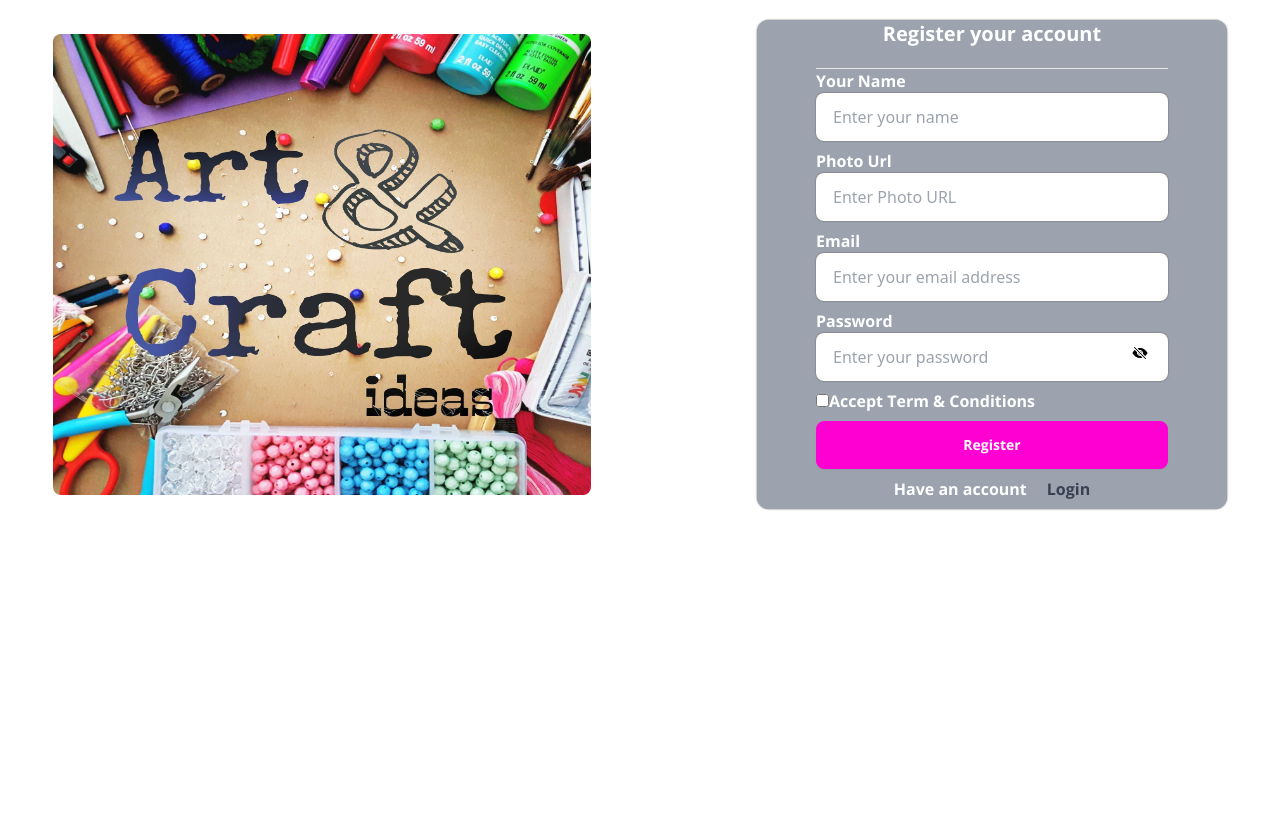
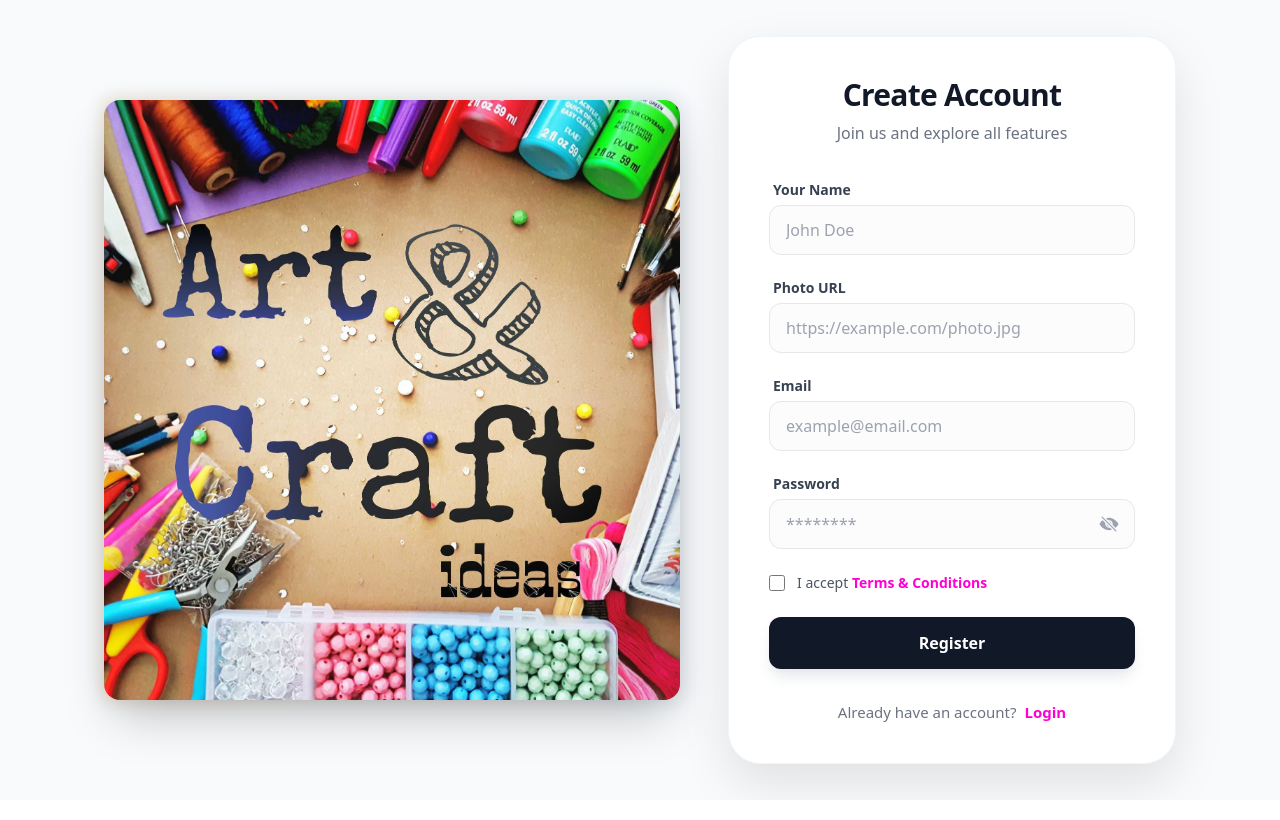
Before and after one commit to Skshihabbd/Art-craft-shop, a React (Vite) app in the folder client site/: page /signup in a window 1280 px wide. Built offline with nearby package versions, Linux system fonts and the light colour scheme; no server answers; a web font is replaced by a local one.

Commit message:
craft card added design new

```diff
--- a/client site/src/main component/SignUp/SignUP.jsx
+++ b/client site/src/main component/SignUp/SignUP.jsx
@@ -1,206 +1,205 @@
 import { Link, useLocation, useNavigate } from "react-router-dom";
 import { useForm } from "react-hook-form";
 import { useState } from "react";
-import { IoEyeOff } from "react-icons/io5";
-import { IoEye } from "react-icons/io5";
+import { IoEyeOff, IoEye } from "react-icons/io5";
 import Custom from "../../sharedcomponent/custom/Custom";
 import PageTitle from "../../sharedcomponent/page-title/PageTitle";
 
 const SignUP = () => {
   const [showPassword, setShowPassword] = useState(false);
   const { SignUp, updateUser } = Custom();
-  const [error, setError] = useState(" ");
+  const [error, setError] = useState("");
   const [loading, setLoading] = useState(false);
 
-  const loaction = useLocation();
+  const location = useLocation();
   const navigate = useNavigate();
-  console.log(SignUp);
+
   const {
     register,
     handleSubmit,
     reset,
     formState: { errors },
   } = useForm();
-  const onSubmit = (data) => {
-    const email = data.email;
-    const password = data.password;
-    const name = data.UserName;
-    const image = data.photourl;
 
-    console.log(email, password, name, image);
+  const onSubmit = async (data) => {
+    const { email, password, UserName, photourl } = data;
 
     try {
+      setError("");
       setLoading(true);
-      SignUp(email, password).then((result) => {
-        console.log(result.user);
-        updateUser(name, image).then((result) => {
-          console
-            .log("userupdated", result.user)
-            .catch((error) => console.log("user not updated", error.message));
-        });
 
-        if (result.user) {
-          navigate(loaction?.state ? location.state : "/");
+      const result = await SignUp(email, password);
+
+      if (!result?.user) {
+        throw new Error("Registration failed");
       }
 
+      await updateUser(UserName, photourl);
+
       reset();
+      navigate(location?.state?.from || "/");
+    } catch (err) {
+      console.error(err);
+      setError(err.message || "Something went wrong");
+    } finally {
       setLoading(false);
-      });
-    } catch (errors) {
-      console.log(errors.message);
-      setError(errors.message);
     }
   };
+
   return (
-    <div className=" w-full h-screen    " >
-      <PageTitle title="Register-to see all details" />
-      <div className=" w-11/12  mx-auto  flex md:flex-row flex-col gap-5 md:gap-0 items-center justify-between my-5  ">
-        <div className="md:w-2/4 ">
+   <div className="min-h-screen bg-[#f8fafc] flex items-center justify-center p-4 md:p-8">
+  <PageTitle title="Register your account" />
+
+  <div className="w-full max-w-6xl flex flex-col lg:flex-row items-center justify-center gap-12">
+
+    {/* Left Image Section */}
+    <div className="hidden lg:block lg:w-1/2">
+      <div className="relative group">
+        <div className="absolute -inset-1 bg-gradient-to-r from-[#AE9467] to-slate-400 rounded-2xl blur opacity-25 group-hover:opacity-50 transition duration-1000"></div>
         <img
-            className="w-11/12 rounded-lg aspect-[7/6]"
           src="/asset/image/arts and craft image.jpg"
-            alt=""
+          className="relative rounded-2xl shadow-2xl object-cover h-[600px] w-full"
+          alt="Register visual"
         />
       </div>
-        <div className="w-full md:w-[40%]  login-form-box-shadow rounded-xl  bg-gray-400 ">
-          <h1 className="text-center mb-5  text-xl open-sans-bold text-[var(--text-color)]">
-            Register your account
-          </h1>
-          <hr className="w-10/12 lg:w-9/12 h-[1px]  mx-auto " />
-          <div className="w-10/12 lg:w-9/12 mx-auto ">
-            <form onSubmit={handleSubmit(onSubmit)} className="space-y-2">
-              <div>
-                <label className="open-sans-bold text-[var(--text-color)]">Your Name</label>
+    </div>
 
+    {/* Form Card Section */}
+    <div className="w-full max-w-md lg:w-1/2 bg-white border border-slate-100 shadow-[0_20px_50px_rgba(0,0,0,0.1)] rounded-[2rem] p-8 md:p-10 transition-all">
+      <div className="text-center mb-8">
+        <h2 className="text-3xl font-extrabold text-gray-900 tracking-tight">
+          Create Account
+        </h2>
+        <p className="text-gray-500 mt-2 font-medium">
+          Join us and explore all features
+        </p>
+      </div>
+
+      {/* Global Error */}
+      {error && (
+        <div className="mb-6 flex items-center gap-2 text-sm font-medium text-red-600 bg-red-50 p-4 rounded-xl border border-red-100">
+          <span className="w-1.5 h-1.5 rounded-full bg-red-600"></span>
+          {error}
+        </div>
+      )}
+
+      <form onSubmit={handleSubmit(onSubmit)} className="space-y-5">
+
+        {/* Name Input */}
+        <div className="space-y-1">
+          <label className="text-sm font-bold text-gray-700 ml-1">Your Name</label>
           <input
-                  className="w-full input login-form-box-shadow placeholder:open-sans-regular placeholder:open-sans-regular"
-                  type="text"
-                  name="name"
-                  id="texts"
-                  placeholder="Enter your name"
-                  {...register("UserName", { required: true })}
+            className="w-full px-4 py-3 rounded-xl border border-gray-200 bg-gray-50/50 focus:bg-white focus:ring-4 focus:ring-secondary/10 focus:border-secondary outline-none transition-all duration-200"
+            placeholder="John Doe"
+            {...register("UserName", { required: "Name is required" })}
           />
           {errors.UserName && (
-                  <span className="text-red-800">This field is required</span>
+            <p className="text-red-500 text-xs mt-1 ml-1 font-medium italic">
+              {errors.UserName.message}
+            </p>
           )}
         </div>
 
-              <div>
-                <label className="open-sans-bold text-[var(--text-color)]">Photo Url </label>
-
+        {/* Photo URL Input */}
+        <div className="space-y-1">
+          <label className="text-sm font-bold text-gray-700 ml-1">Photo URL</label>
           <input
-                  className="w-full input login-form-box-shadow placeholder:open-sans-regular"
-                  type="url"
-                  name="url"
-                  id="urll"
-                  placeholder="Enter Photo URL"
-                  {...register("photourl", {
-                    required: "url is required",
-                  })}
+            className="w-full px-4 py-3 rounded-xl border border-gray-200 bg-gray-50/50 focus:bg-white focus:ring-4 focus:ring-secondary/10 focus:border-secondary outline-none transition-all duration-200"
+            placeholder="https://example.com/photo.jpg"
+            {...register("photourl", { required: "Photo URL is required" })}
           />
           {errors.photourl && (
-                  <span className="text-red-800">
+            <p className="text-red-500 text-xs mt-1 ml-1 font-medium italic">
               {errors.photourl.message}
-                  </span>
+            </p>
           )}
         </div>
 
-              <div>
-                <label className="open-sans-bold text-[var(--text-color)]">Email </label>
-
+        {/* Email Input */}
+        <div className="space-y-1">
+          <label className="text-sm font-bold text-gray-700 ml-1">Email</label>
           <input
-                  className="w-full input login-form-box-shadow placeholder:open-sans-regular"
             type="email"
-                  name="email"
-                  id="emails"
-                  required
-                  placeholder="Enter your email address"
+            className="w-full px-4 py-3 rounded-xl border border-gray-200 bg-gray-50/50 focus:bg-white focus:ring-4 focus:ring-secondary/10 focus:border-secondary outline-none transition-all duration-200"
+            placeholder="example@email.com"
             {...register("email", {
-                    required: "Email Address is required",
+              required: "Email is required",
               pattern: {
-                      value: /^[A-Z0-9._%+-]+@[A-Z0-9.-]+\.[A-Z]{2,}$/i,
-                      message: "Please enter a valid email address",
+                value: /^[^\s@]+@[^\s@]+\.[^\s@]+$/,
+                message: "Invalid email address",
               },
             })}
           />
           {errors.email && (
-                  <span className="text-red-800">{errors.email.message}</span>
+            <p className="text-red-500 text-xs mt-1 ml-1 font-medium italic">
+              {errors.email.message}
+            </p>
           )}
         </div>
 
-              <div>
-                <label className="open-sans-bold text-[var(--text-color)]">Password</label>
+        {/* Password Input */}
+        <div className="space-y-1">
+          <label className="text-sm font-bold text-gray-700 ml-1">Password</label>
           <div className="relative">
             <input
-                    className="w-full input login-form-box-shadow placeholder:open-sans-regular"
               type={showPassword ? "text" : "password"}
-                    name="password"
-                    id="passcode"
-                    placeholder="Enter your password"
+              className="w-full px-4 py-3 rounded-xl border border-gray-200 bg-gray-50/50 focus:bg-white focus:ring-4 focus:ring-secondary/10 focus:border-secondary outline-none transition-all duration-200"
+              placeholder="********"
               {...register("password", {
                 required: "Password is required",
-                      minLength: {
-                        value: 8,
-                        message: "Password must be at least 8 characters",
-                      },
-                      maxLength: {
-                        value: 16,
-                        message: "Password must not exceed 16 characters",
-                      },
-
-                      pattern: {
-                        value:
-                          /^(?=.*\d)(?=.*[a-z])(?=.*[A-Z])(?=.*[a-zA-Z]).{8,}$/,
-                        message:
-                          "Password must include at least one uppercase letter, one lowercase letter, and one number",
-                      },
+                minLength: { value: 8, message: "Minimum 8 characters" },
               })}
             />
-                  <button type="button"
+            <button
+              type="button"
               onClick={() => setShowPassword(!showPassword)}
-                    className=" absolute  right-5 top-3 "
+              className="absolute right-4 top-1/2 -translate-y-1/2 text-gray-400 hover:text-secondary transition-colors"
             >
-                    {showPassword ? (
-                      <IoEye className="text-black text-base" />
-                    ) : (
-                      <IoEyeOff className="text-base text-black" />
-                    )}
+              {showPassword ? <IoEye size={20} /> : <IoEyeOff size={20} />}
             </button>
           </div>
           {errors.password && (
-                  <span className="text-red-800">
+            <p className="text-red-500 text-xs mt-1 ml-1 font-medium italic">
               {errors.password.message}
-                  </span>
+            </p>
           )}
         </div>
 
-              <div>
+        {/* Terms & Conditions */}
+        <div className="flex flex-col gap-1 py-1">
+          <div className="flex items-center gap-3 group cursor-pointer">
             <input
               type="checkbox"
-                  name="checkbox"
-                  id="check"
-                  {...register("checkbook", { required: true })}
+              id="terms"
+              className="w-4 h-4 rounded border-gray-300 text-secondary focus:ring-secondary cursor-pointer"
+              {...register("checkbook", { required: "You must accept terms" })}
             />
-                <label className=" open-sans-bold text-[var(--text-color)]">
-                  Accept Term & Conditions
+            <label htmlFor="terms" className="text-sm text-gray-600 cursor-pointer select-none">
+              I accept <span className="text-secondary font-semibold hover:underline">Terms & Conditions</span>
             </label>
-
+          </div>
           {errors.checkbook && (
-                  <span className="text-red-800">This field is required</span>
+            <p className="text-red-500 text-xs font-medium italic">{errors.checkbook.message}</p>
           )}
         </div>
-              <button className="w-full btn btn-secondary my-2 open-sans-bold text-white">
-                {loading ? <img className="animate-spin w-10 " src="asset/image/loading.png" /> : "Register"}
+
+        {/* Register Button */}
+        <button
+          disabled={loading}
+          className="group relative w-full py-3.5 px-4 bg-gray-900 text-white font-bold rounded-xl overflow-hidden transition-all duration-300 hover:bg-black active:scale-[0.98] disabled:opacity-70 disabled:pointer-events-none shadow-lg shadow-gray-200"
+        >
+          <span className="relative z-10">
+            {loading ? "Creating account..." : "Register"}
+          </span>
         </button>
       </form>
-            <p>{error}</p>
-            <p className="text-center text-black py-2">
-              <span className="pr-5 open-sans-bold text-white"> Have an account</span>
-              <Link to="/signin" className="open-sans-bold text-gray-700 hover:border-b-[2px] border-black ">
+
+      <p className="text-center text-[15px] mt-8 text-gray-500 font-medium">
+        Already have an account?
+        <Link to="/signin" className="text-secondary font-bold ml-2 hover:underline decoration-2 underline-offset-4">
           Login
         </Link>
       </p>
-          </div>
     </div>
   </div>
 </div>
--- a/client site/src/page component/Allcategory/Allcategory.jsx
+++ b/client site/src/page component/Allcategory/Allcategory.jsx
@@ -19,7 +19,9 @@ const Allcategory = () => {
           Explore products by your favorite categories
         </p>
       </div>
-
+          <div>
+             {datas.length===0 && <p className="text-2xl text-center">no product are available </p>}
+          </div>
       {/* Category Grid */}
       <div className="max-w-7xl mx-auto px-4 py-12">
         <div className="
--- a/client site/src/page component/Allcategory/CategoriCard.jsx
+++ b/client site/src/page component/Allcategory/CategoriCard.jsx
@@ -4,7 +4,7 @@ const CategoriCard = ({ data }) => {
   const { price, _id, photourl, title } = data;
 
   return (
-    <div className="group bg-white rounded-2xl overflow-hidden shadow-sm hover:shadow-xl transition-all duration-300">
+    <div className="group bg-white rounded-2xl  shadow-sm hover:shadow-xl transition-all duration-300">
 
       {/* Image */}
       <div className="relative h-56 overflow-hidden">
--- a/client site/src/page component/home/Categorycard.jsx
+++ b/client site/src/page component/home/Categorycard.jsx
@@ -4,21 +4,19 @@ const Categorycard = ({ data }) => {
   const { photourl, categories } = data;
 
   return (
-    <div className="group  relative w-64 overflow-hidden rounded-3xl bg-white shadow-lg transition-all duration-500 hover:-translate-y-2 hover:shadow-2xl">
+   <div className="group relative w-64 overflow-hidden rounded-3xl bg-white shadow-md transition-transform duration-300 ease-out hover:-translate-y-2 will-change-transform">
 
       {/* Image Section */}
       <div className="relative h-60 overflow-hidden">
         <img
           src={photourl}
           alt={categories}
-          className="h-full w-full object-cover transition-transform duration-700 group-hover:scale-110"
+          className="h-full w-full object-cover transition-transform duration-500 group-hover:scale-110 will-change-transform"
         />
 
-        {/* Dark Gradient Overlay */}
-        <div className="absolute inset-0 bg-gradient-to-t from-black/70 via-black/20 to-transparent" />
+        <div className="absolute inset-0 bg-gradient-to-t from-black/70 via-transparent to-transparent" />
 
-        {/* Category Title */}
-        <h3 className="absolute bottom-4 left-1/2 w-full -translate-x-1/2 px-4 text-center text-xl font-semibold tracking-wide text-white">
+        <h3 className="absolute bottom-4 left-0 w-full px-4 text-center text-xl font-semibold tracking-wide text-white">
           {categories}
         </h3>
       </div>
@@ -26,8 +24,8 @@ const Categorycard = ({ data }) => {
       {/* Action Section */}
       <div className="flex justify-center p-5">
         <Link to={`/allcategory/${categories}`}>
-          <button className="rounded-full border border-[#AE9467] px-6 py-2 text-sm font-medium text-[#AE9467] transition-all duration-300 hover:bg-[#AE9467] hover:text-white hover:shadow-md">
-            Explore
+          <button className="rounded-full border border-[#AE9467] px-6 py-2 text-sm font-medium text-[#AE9467] transition-colors duration-200 hover:bg-[#AE9467] hover:text-white">
+            View
           </button>
         </Link>
       </div>
--- a/client site/src/page component/slider/Slider.jsx
+++ b/client site/src/page component/slider/Slider.jsx
@@ -1,8 +1,11 @@
 import { Swiper, SwiperSlide } from "swiper/react";
+import { EffectFade, Navigation, Pagination, Autoplay } from "swiper/modules";
+import { Fade, Slide } from "react-awesome-reveal";
+
 import "swiper/css";
-import "swiper/css/bundle";
-import { Fade, Slide } from "react-awesome-reveal";
-import { EffectFade, Navigation, Pagination, Autoplay } from "swiper/modules";
+import "swiper/css/effect-fade";
+import "swiper/css/navigation";
+import "swiper/css/pagination";
 
 const slides = [
   {
@@ -39,39 +42,39 @@ const Slider = () => {
   return (
     <section className="w-full">
       <Swiper
-        autoplay={{ delay: 3500, disableOnInteraction: false }}
+        modules={[EffectFade, Navigation, Pagination, Autoplay]}
         effect="fade"
         loop
         navigation
         pagination={{ clickable: true }}
-        modules={[EffectFade, Navigation, Pagination, Autoplay]}
-        className="h-[80vh]"
+        autoplay={{ delay: 3500, disableOnInteraction: false }}
+        className="h-[55vh] sm:h-[60vh] md:h-[65vh] lg:h-[80vh] rounded-3xl overflow-hidden"
       >
         {slides.map((slide, index) => (
           <SwiperSlide key={index}>
             <div
-              className="relative h-[80vh] bg-cover bg-center flex items-center"
+              className="relative h-[55vh] sm:h-[60vh] md:h-[65vh] lg:h-[80vh] flex items-center bg-cover bg-center"
               style={{ backgroundImage: `url(${slide.image})` }}
             >
-              {/* Overlay */}
+              {/* overlay */}
               <div className="absolute inset-0 bg-black/50" />
 
-              {/* Content */}
-              <div className="relative z-10 max-w-7xl mx-auto px-6">
+              {/* content */}
+              <div className="relative z-10 max-w-7xl mx-auto px-4 sm:px-6">
                 <Fade direction="up" triggerOnce>
-                  <h1 className="text-4xl lg:text-6xl font-semibold text-white mb-4 max-w-3xl">
+                  <h1 className="text-2xl sm:text-3xl md:text-4xl lg:text-6xl font-semibold text-white mb-3 sm:mb-4 max-w-3xl">
                     {slide.title}
                   </h1>
                 </Fade>
 
                 <Slide direction="up" delay={200} triggerOnce>
-                  <p className="text-base lg:text-lg text-gray-200 max-w-2xl mb-6">
+                  <p className="text-sm sm:text-base lg:text-lg text-gray-200 max-w-2xl mb-4 sm:mb-6">
                     {slide.article}
                   </p>
                 </Slide>
 
                 <Slide direction="up" delay={400} triggerOnce>
-                  <button className="px-6 py-3 rounded-full bg-[#AE9467] text-white text-sm tracking-wide hover:opacity-90 transition">
+                  <button className="px-4 sm:px-6 py-2.5 sm:py-3 rounded-full bg-[#AE9467] text-white text-xs sm:text-sm tracking-wide hover:opacity-90 transition">
                     Explore Collection
                   </button>
                 </Slide>
--- a/client site/src/sharedcomponent/navbar/Navbar.jsx
+++ b/client site/src/sharedcomponent/navbar/Navbar.jsx
@@ -1,6 +1,6 @@
 import { Link, NavLink } from "react-router-dom";
 import { FaChevronDown, FaBars, FaTimes } from "react-icons/fa";
-import { GrUserManager } from "react-icons/gr";
+import { PiSignInBold } from "react-icons/pi";
 import { useState } from "react";
 import Custom from "../custom/Custom";
 
@@ -84,9 +84,10 @@ const Navbar = () => {
             ) : (
               <Link
                 to="/signin"
-                className="hidden lg:block text-2xl text-gray-600 hover:text-[#AE9467]"
+                className="hidden lg:block text-2xl text-black hover:text-[#AE9467]"
               >
-                <GrUserManager />
+               <PiSignInBold />
+
               </Link>
             )}
 
```
Also changed, not shown: client site/src/page component/home/Home.jsx (+131 -21 lines). Lines whose indentation alone changed are shown as unchanged.
